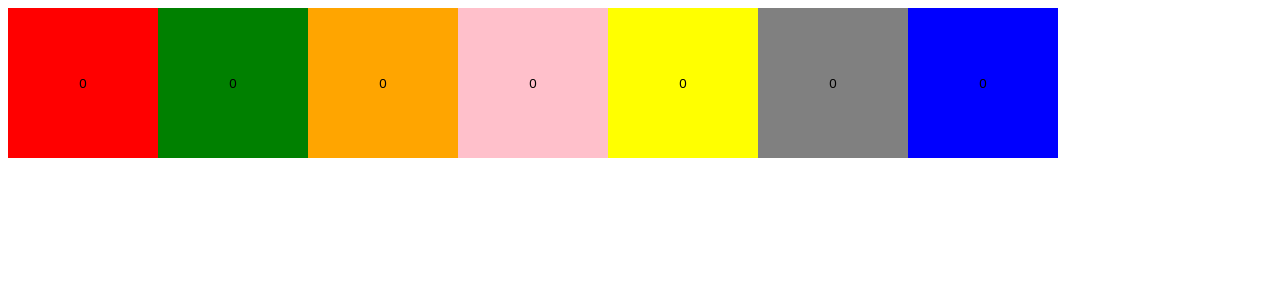
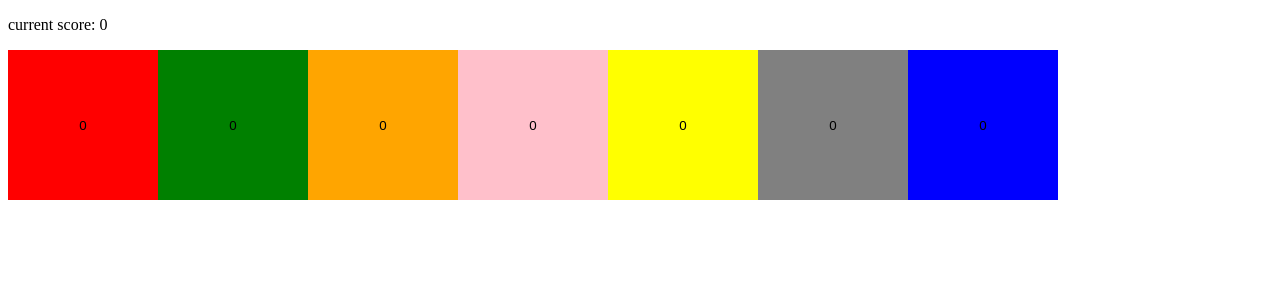
Before and after one commit to daniel-elward/memory-game, a React (Vite) app: page / in a window 1280 px wide. Shown: the top 300 px of the page. Built offline with nearby package versions, Linux system fonts and the light colour scheme.

Commit message:
added callback function to make container re-render when card is clicked.
Score updates

card click counter needs to be fixed now as it
re-renders the card when the container re-renders.

```diff
--- a/src/components/Card.jsx
+++ b/src/components/Card.jsx
@@ -1,18 +1,21 @@
+import React from "react";
 import { useState } from "react";
+import { shuffle } from "./Container";
 
-// function Button(props) {}
-
-export default function Card(props) {
+// export default function Card(props) {
+export default function Card({ color, onClick }) {
   const [counter, setCounter] = useState(0);
   const buttonStyle = {
-    backgroundColor: props.color,
+    backgroundColor: color,
   };
 
   return (
     <>
       <button
-        onClick={() => setCounter((prev) => prev + 1)}
-        style={buttonStyle}>
+        // onClick={() => setCounter((prev) => prev + 1)}
+        onClick={onClick}
+        style={buttonStyle}
+        className="card">
         {counter}
       </button>
 
@@ -20,3 +23,5 @@ export default function Card(props) {
     </>
   );
 }
+
+export const ChildMemo = React.memo(Card);
--- a/src/components/Container.jsx
+++ b/src/components/Container.jsx
@@ -1,7 +1,8 @@
-import Card from "./Card";
+import { useState } from "react";
+import CardMemo from "./Card";
 
 //shuffle function used from stack overflow post
-function shuffle(array) {
+export function shuffle(array) {
   let currentIndex = array.length;
 
   // While there remain elements to shuffle...
@@ -18,16 +19,27 @@ function shuffle(array) {
   }
 }
 
-export default function Container() {
+export function Container() {
   const cards = ["red", "green", "orange", "yellow", "blue", "pink", "grey"];
+  const [score, setScore] = useState(0);
+
+  const handleClick = () => {
+    setScore((prev) => prev + 1);
+  };
 
   shuffle(cards);
 
   return (
-    <div className="cardContainer">
-      {cards.map((cards) => {
-        return <Card key={cards} color={cards} />;
-      })}
-    </div>
+    <>
+      <div className="counter">
+        <p>current score: {score}</p>
+      </div>
+
+      <div className="cardContainer">
+        {cards.map((cards) => {
+          return <CardMemo key={cards} color={cards} onClick={handleClick} />;
+        })}
+      </div>
+    </>
   );
 }
--- a/src/main.jsx
+++ b/src/main.jsx
@@ -1,6 +1,6 @@
 import { StrictMode } from "react";
 import { createRoot } from "react-dom/client";
-import Container from "./components/Container";
+import { Container } from "./components/Container";
 import "./style.css";
 
 createRoot(document.getElementById("root")).render(
```
